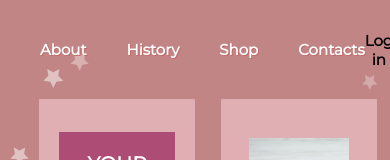
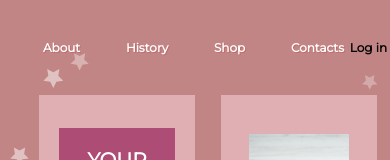
Before and after one commit to NatachaKey/react-redux-online-shop-with-autentification-Auth0, a React (Create React App) app: page /Shop in a window 390 px wide. Shown: the top 160 px of the page. Built offline with nearby package versions, Linux system fonts and the light colour scheme.

Commit message:
Update App.css

```diff
--- a/src/App.css
+++ b/src/App.css
@@ -186,10 +186,10 @@ body {
          font-size: 15px;
     }
      .linkStyle{
-         font-size: 15px;
+         font-size: 12px;
     }
       .transparentBtn{
-       font-size: 15px;
+       font-size: 12px;
       }
      .imgSmallDevice{
          width: 100px;
```
